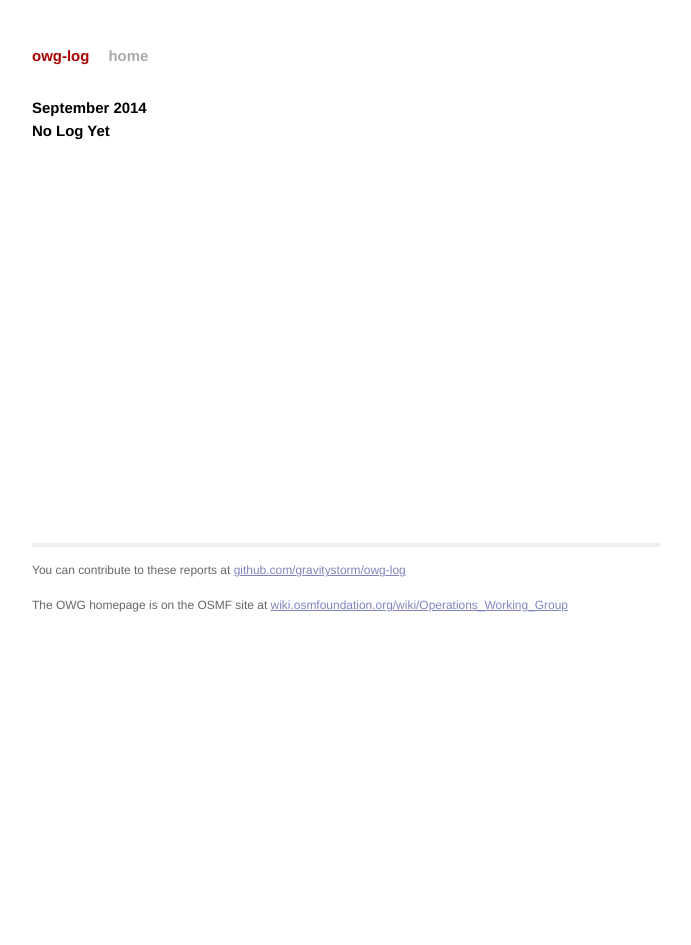
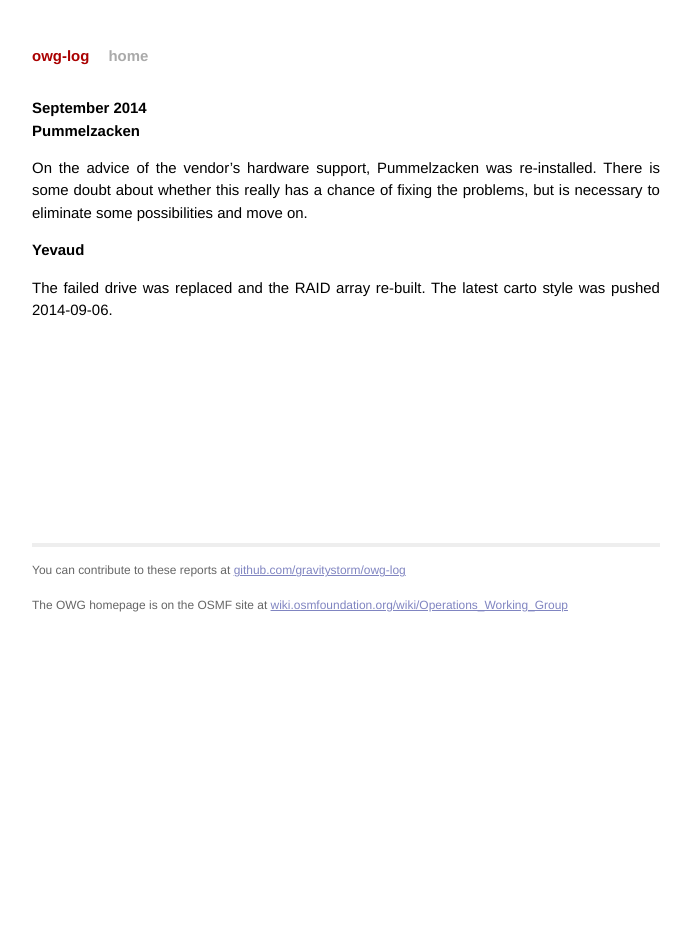
Before and after one commit to openstreetmap/owg-website, a Jekyll site: the page built from _posts/2014-09-01-september.md, in a window 1280 px wide. Shown: the whole page, without its empty margins (294-985 px from the left). Built offline with Jekyll 4.4.1, drawn with Linux system fonts in a browser that asks for light colours; Markdown is read by kramdown in place of the engine named in the settings.

Commit message:
Pummelzacken re-install and yevaud disk replaced.

```diff
--- a/_posts/2014-09-01-september.md
+++ b/_posts/2014-09-01-september.md
@@ -4,4 +4,10 @@ title:  "September 2014"
 date:   2014-09-30 23:59:59
 ---
 
-# No Log Yet
+# Pummelzacken
+
+On the advice of the vendor's hardware support, Pummelzacken was re-installed. There is some doubt about whether this really has a chance of fixing the problems, but is necessary to eliminate some possibilities and move on.
+
+# Yevaud
+
+The failed drive was replaced and the RAID array re-built. The latest carto style was pushed 2014-09-06.
```
